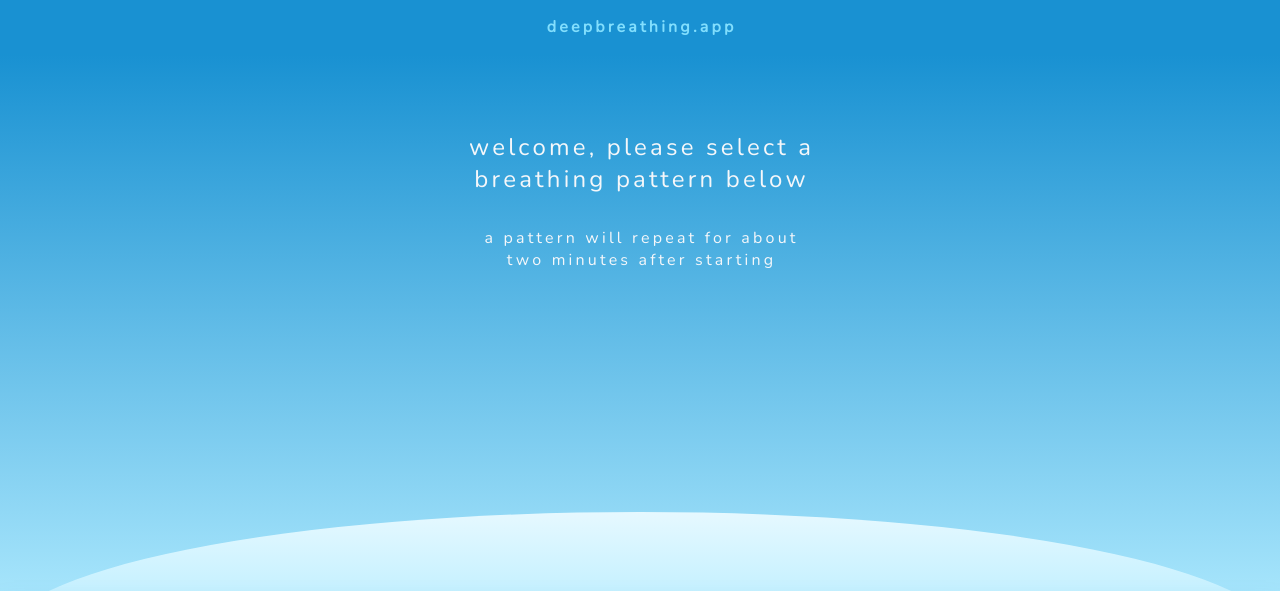
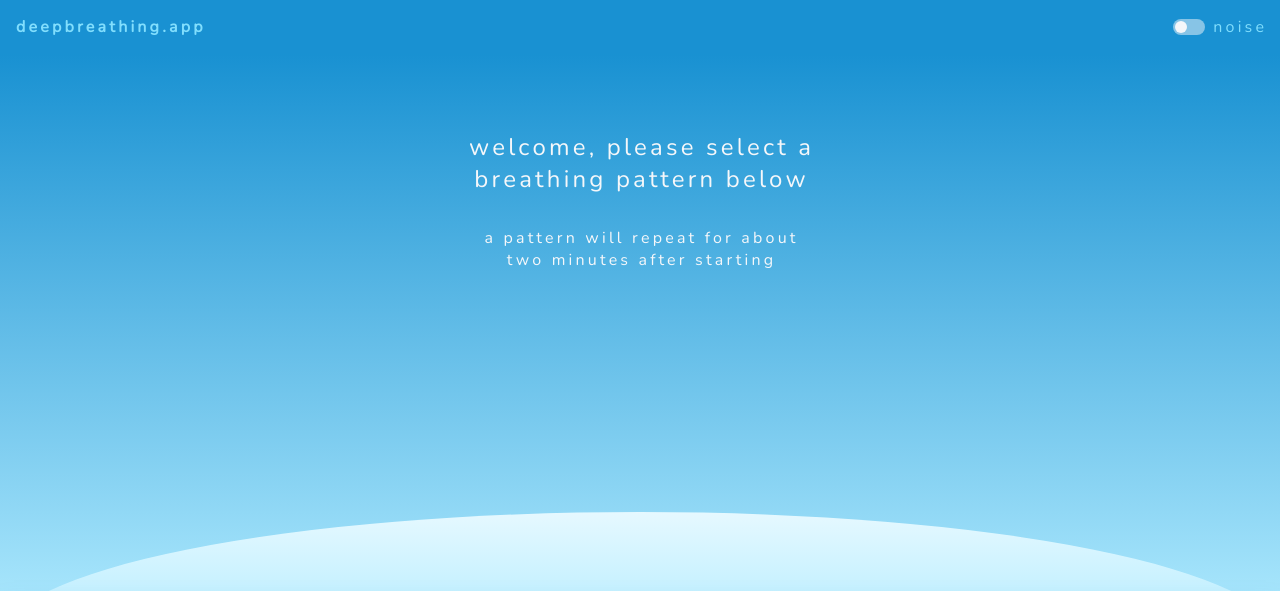
Before and after one commit to trentmwillis/deepbreathing, a plain HTML site: page index.html in a window 1280 px wide. Shown: the top 591 px of the page. Drawn offline with nearby package versions, Linux system fonts and the light colour scheme.

Commit message:
feat: add toggle for brown noise

```diff
--- a/deepbreathing.css
+++ b/deepbreathing.css
@@ -27,9 +27,10 @@ body {
  */
 
 .titlebar {
+  align-items: center;
   background: hsl(201, 79%, 46%);
   display: flex;
-  justify-content: center;
+  justify-content: space-between;
   width: 100%;
 }
 
@@ -38,6 +39,67 @@ body {
   font-size: 1rem;
   letter-spacing: 0.2rem;
   margin: 1rem;
+  margin-right: 0.8rem;
+  text-transform: lowercase;
+}
+
+/**
+ * Toggle Switch
+ */
+
+.toggle {
+  --toggle-padding: 2px;
+  --toggle-size: 16px;
+
+  align-items: center;
+  cursor: pointer;
+  display: flex;
+  position: relative;
+}
+
+.toggle_input {
+  height: 0;
+  opacity: 0;
+  position: absolute;
+  width: 0;
+}
+
+.toggle_slider {
+  background-color: hsla(216, 33%, 97%, 50%);
+  border-radius: var(--toggle-size);
+  height: var(--toggle-size);
+  position: relative;
+  transition: .4s;
+  width: calc(var(--toggle-size) * 2);
+}
+
+.toggle_slider:before {
+  background-color: hsl(216, 33%, 97%);
+  border-radius: 100%;
+  bottom: var(--toggle-padding);
+  content: "";
+  height: calc(var(--toggle-size) - (2 * var(--toggle-padding)));
+  left: var(--toggle-padding);
+  position: absolute;
+  transition: .4s;
+  width: calc(var(--toggle-size) - (2 * var(--toggle-padding)));
+}
+
+.toggle_input:checked + .toggle_slider {
+  background-color: hsl(32, 92%, 61%);
+}
+
+.toggle_input:checked + .toggle_slider:before {
+  background-color: hsl(216, 33%, 97%);
+  transform: translateX(var(--toggle-size));
+}
+
+.toggle_text {
+  color: hsl(195, 97%, 75%);
+  font-size: 1rem;
+  letter-spacing: 0.2rem;
+  margin: 1rem;
+  margin-left: 0.5rem;
   margin-right: 0.8rem;
   text-transform: lowercase;
 }
--- a/deepbreathing.js
+++ b/deepbreathing.js
@@ -3,11 +3,20 @@ import { BrownNoise } from './src/brown-noise.js';
 window.addEventListener('DOMContentLoaded', async () => {
   if ('serviceWorker' in navigator) navigator.serviceWorker.register('/service-worker.js');
 
-  const instructionEl = document.getElementById('instruction');
-  const animatronEl = document.getElementById('animatron');
-
   const sound = new BrownNoise();
   await sound.init();
+
+  const noiseToggleEl = document.getElementById('noise-toggle');
+  noiseToggleEl.addEventListener('change', () => {
+    if (noiseToggleEl.checked) {
+      sound.play();
+    } else {
+      sound.stop();
+    }
+  });
+
+  const instructionEl = document.getElementById("instruction");
+  const animatronEl = document.getElementById("animatron");
 
   const animations = {
     equal: {
@@ -82,8 +91,6 @@ window.addEventListener('DOMContentLoaded', async () => {
   };
 
   const startAnimation = async (animation) => {
-    sound.play();
-
     await playAnimation(instructionEl, "fadeOut", 0.5);
 
     for (let i = 0; i < animation.intro.length; i++) {
@@ -98,7 +105,6 @@ window.addEventListener('DOMContentLoaded', async () => {
     }
 
     await animationStep(['All done, good job! Feel free to start another pattern if you want', 'holdOut', 2], true);
-    sound.stop();
   };
 
   const disableControls = (disable) => {
--- a/index.html
+++ b/index.html
@@ -37,6 +37,12 @@
   <body>
     <header class="titlebar">
       <h1 class="title">deepbreathing.app</h1>
+
+      <label class="toggle">
+        <input id="noise-toggle" class="toggle_input" type="checkbox">
+        <span class="toggle_slider"></span>
+        <span class="toggle_text">noise</span>
+      </label>
     </header>
 
     <main class="stage">
```
